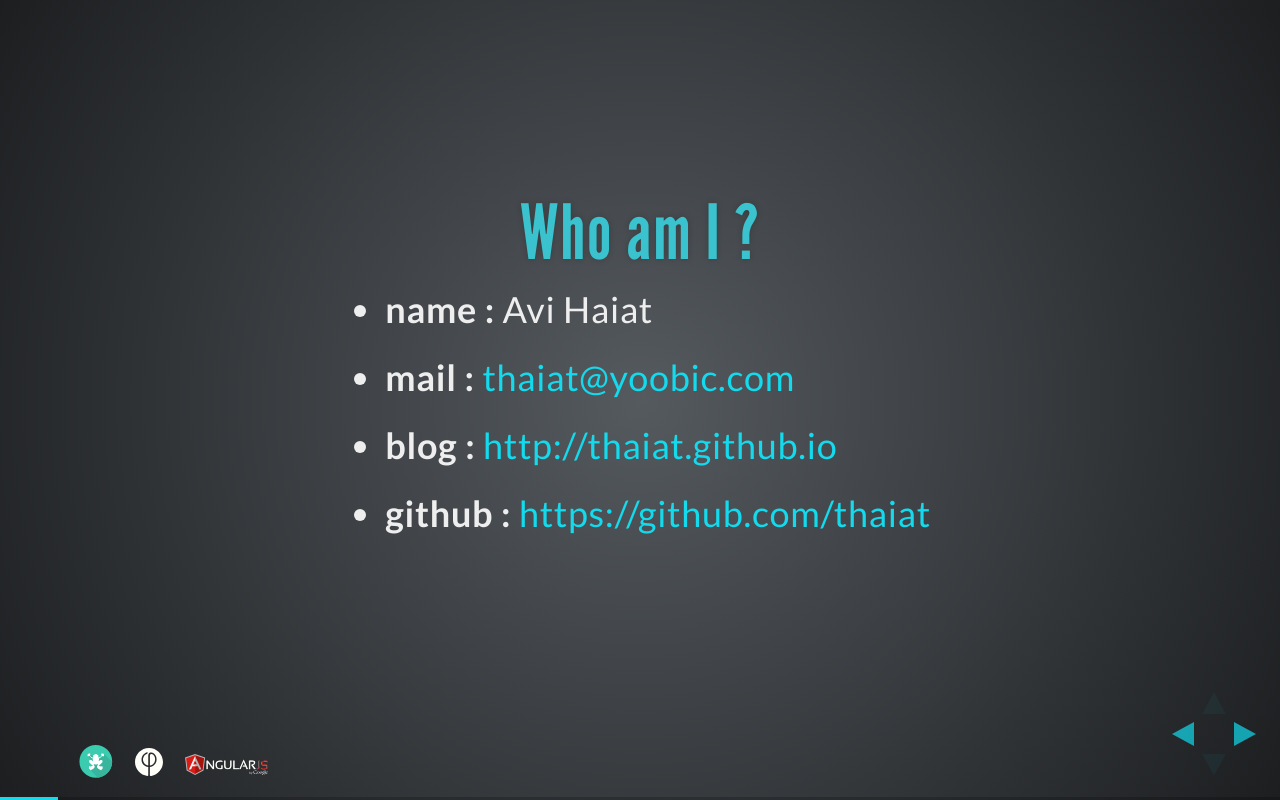
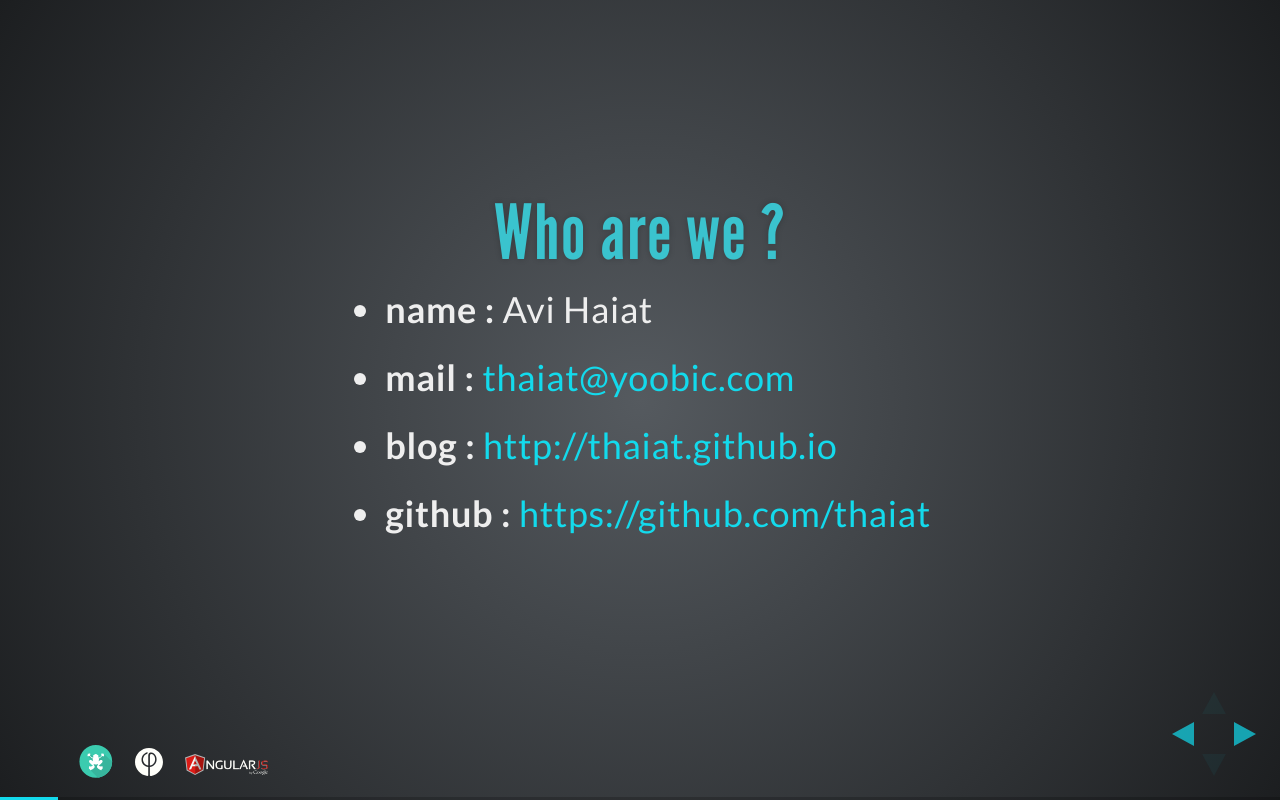
Before and after one commit to thaiat/keynote-famous, a website: page index.html in a window 1280 px wide. Both pictures are taken after a click on the element 1251 px from the left and 734 px from the top of the page. Drawn offline with Linux system fonts and the light colour scheme.

Commit message:
fix typos

```diff
--- a/index.html
+++ b/index.html
@@ -74,7 +74,7 @@
             </section>
 
             <section>
-                <h2>Who am I ?</h2>
+                <h2>Who are we ?</h2>
                 <ul>
                     <li><strong>name : </strong>Avi Haiat</li>
                     <li><strong>mail : </strong><a href="mailto:thaiat@yoobic.com">thaiat@yoobic.com</a>
@@ -87,7 +87,7 @@
             </section>
 
             <section>
-                <h2>Who am I ?</h2>
+                <h2>Who are we ?</h2>
                 <p><strong>Vizelia</strong> bought by <strong>Schneider Electric</strong> in <strong>2011</strong>
                 </p>
                 <div class='row slide-content'>
```
